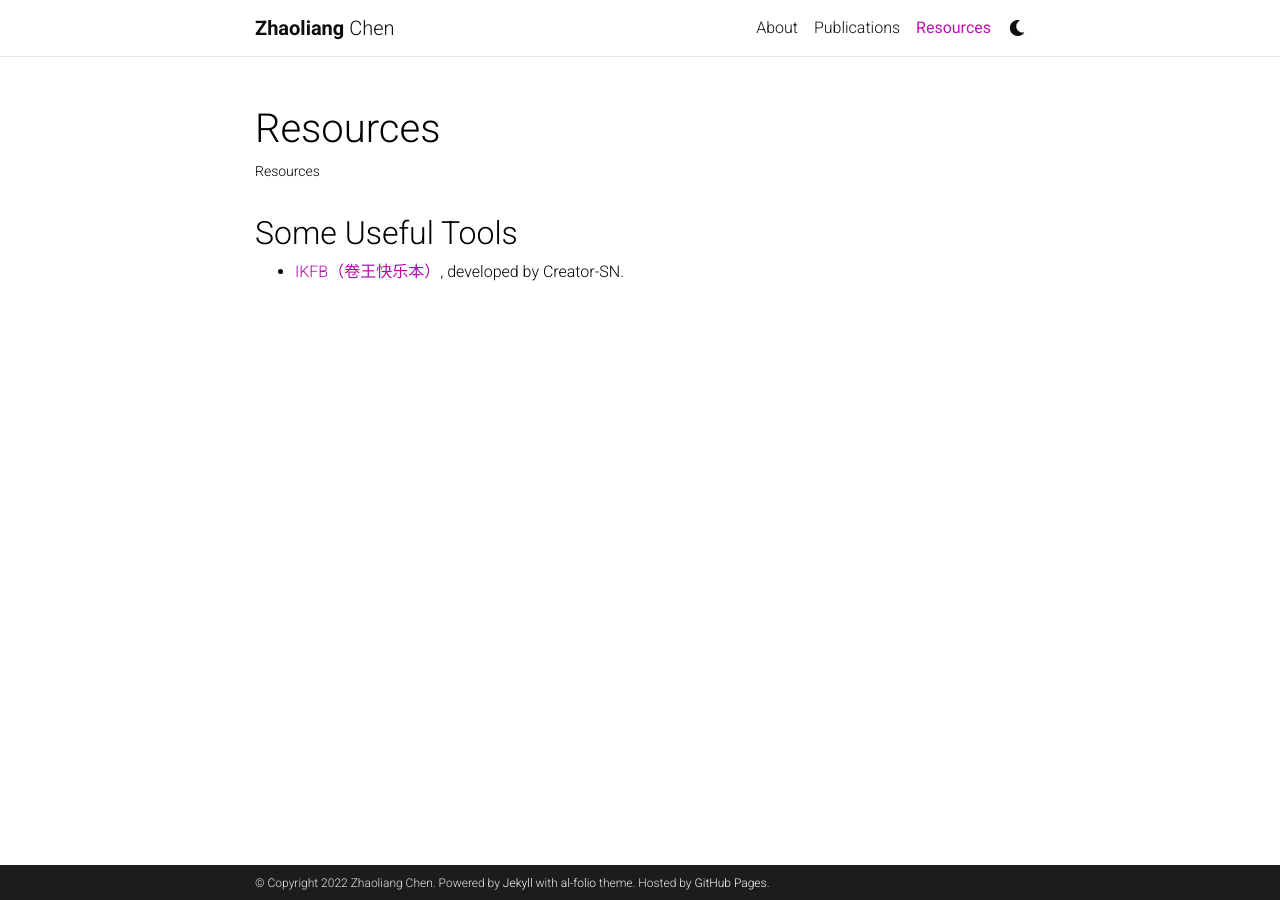
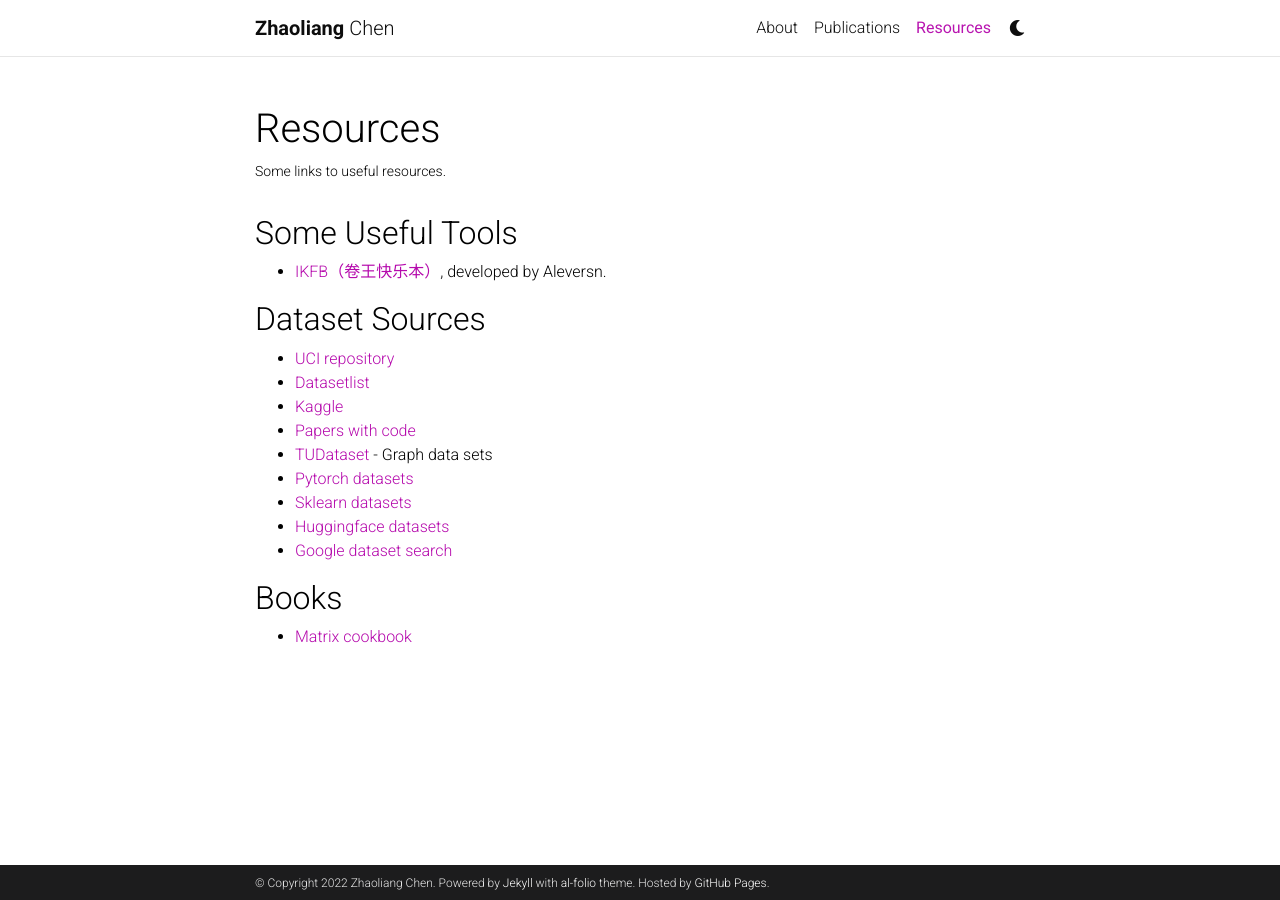
Before and after one commit to huangsuj/huangsuj.github.io, a Jekyll site: the page built from _pages/resources.md, in a window 1280 px wide. Built offline with Jekyll 4.4.1, drawn with Linux system fonts in a browser that asks for light colours; comment, search, counter and statistics services are not loaded; a style sheet for code colours, icons or effects is not loaded.

Commit message:
Update resources.md

```diff
--- a/_pages/resources.md
+++ b/_pages/resources.md
@@ -2,10 +2,25 @@
 layout: page
 permalink: /resources/
 title: Resources
-description: Resources
+description: Some links to useful resources.
 nav: true
 nav_order: 2
 ---
 
 ## Some Useful Tools
-- [IKFB（卷王快乐本）](https://github.com/Creator-SN/IKFB), developed by Creator-SN.
+- [IKFB（卷王快乐本）](https://github.com/Creator-SN/IKFB), developed by Aleversn.
+
+
+## Dataset Sources
+- [UCI repository](https://archive.ics.uci.edu/ml/index.php)
+- [Datasetlist](https://www.datasetlist.com/)
+- [Kaggle](https://www.kaggle.com/)
+- [Papers with code](https://paperswithcode.com/datasets)
+- [TUDataset](https://chrsmrrs.github.io/datasets/) - Graph data sets
+- [Pytorch datasets](https://pytorch.org/vision/stable/datasets.html)
+- [Sklearn datasets](https://scikit-learn.org/stable/datasets.html)
+- [Huggingface datasets](https://huggingface.co/docs/datasets/index)
+- [Google dataset search](https://datasetsearch.research.google.com/)
+
+## Books
+- [Matrix cookbook](https://github.com/chenzl23/chenzl23.github.io/tree/master/assets/pdf/matrixCookbook.pdf)
```
